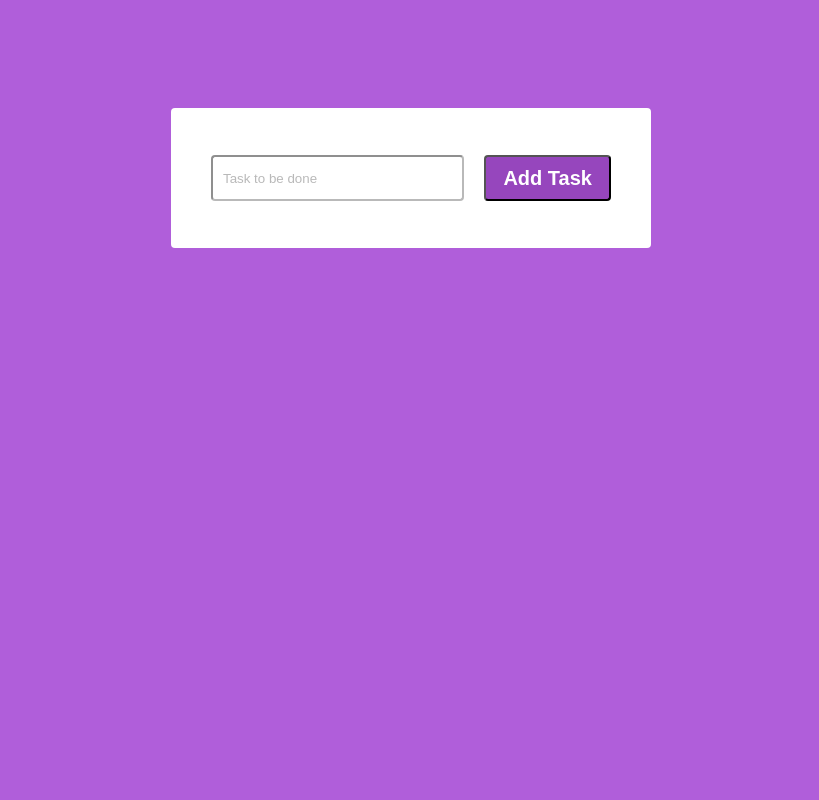
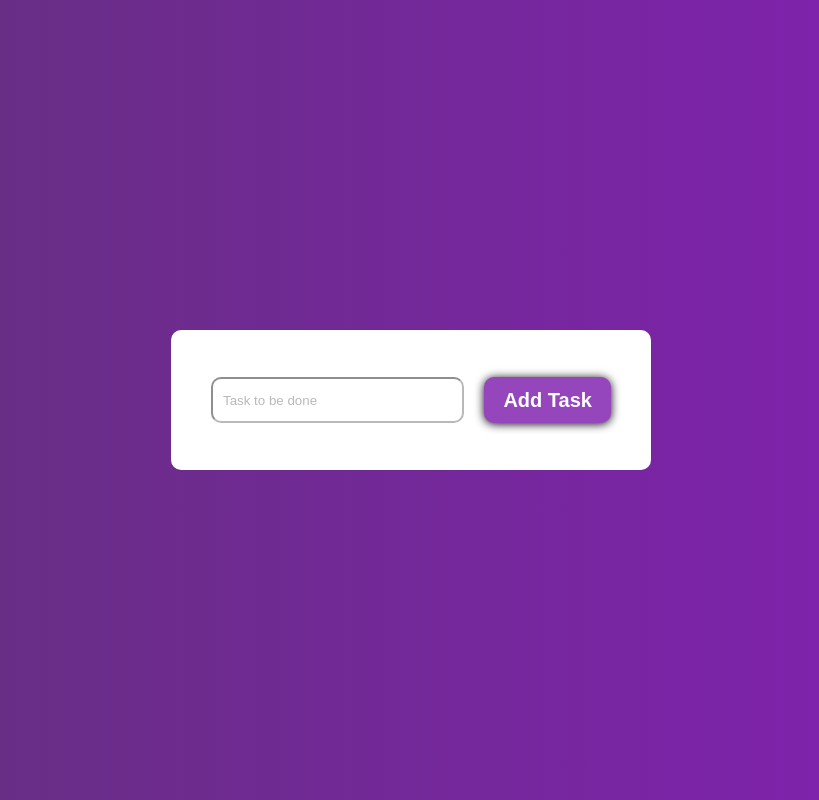
Before and after one commit to SwathiSathiyamoorthi/To-Do-List, a plain HTML site: page index.html in a window 1280 px wide. Shown: the whole page, without its empty margins (229-1048 px from the left). Drawn offline with Linux system fonts and the light colour scheme.

Commit message:
added styles

```diff
--- a/script.js
+++ b/script.js
@@ -7,7 +7,7 @@ let newButton;
 submit.addEventListener('click',(event)=>{
     if(task.value!=''){
     list.push(task.value);
-    newTask=document.createElement('div');
+    newTask=document.createElement('button');
     newTask.textContent=task.value;
     newTask.id=list.length-1;
     tasklist.appendChild(newTask);
--- a/styles.css
+++ b/styles.css
@@ -1,13 +1,18 @@
 body{
-    background-color: rgb(176, 94, 218);
+    background-image:linear-gradient(to right,rgb(98, 49, 123),rgb(132, 32, 182));
+    margin: 0;
     font-family:Arial, Helvetica, sans-serif;
+    display: flex;
+    justify-content: center;
+    height: 100vh;
+    align-items: center;
 }
 #container{
-   background-color:rgb(176, 94, 218);
+  /* background-color:rgb(176, 94, 218);
+   background-image:linear-gradient(to right,rgb(100, 40, 131),rgb(188, 154, 205));*/
    display: grid;
    gap:50px;
    justify-content: center;
-   padding-top: 100px;
 }
 #newtask{
     background-color: white;
@@ -20,17 +25,17 @@ body{
     align-items:center;
     height:100px;
     width:400px;
-    border-radius: 4px;
+    border-radius: 10px;
 }
 #task{
     height: 40px;
-    border-radius: 4px;
+    border-radius: 10px;
     opacity: 0.5;
     padding-left:10px;
 }
 #submit{
     height: 46px;
-    border-radius: 4px;
+    border-radius: 10px;
     font-size:20px;
     font-weight: bold;
     padding: 10px;
@@ -41,12 +46,11 @@ body{
 #tasks{
     background-color: white;
     color:black;
-    display: grid;
-    justify-content:start;
     align-items:space-evenly;
     height: auto;
     padding: 20px;
     display: none;
+    border-radius: 10px;
 }
 #tasklist{
     height: auto;
@@ -56,8 +60,7 @@ body{
 
 }
 #tasklist{
-    justify-content:start;
-    border-radius: 4px;
+    border-radius: 10px;
     font-size:20px;
     padding: 10px;
     background-color:rgb(255, 255, 255);
@@ -65,3 +68,13 @@ body{
     display: none;
     position: relative;
 }
+button{
+    height:48px;
+    width:100%;
+    background-color: rgb(254, 254, 254);
+    color:rgb(150, 70, 189);
+    font-size: 20px;
+    border-radius: 10px;
+    border: none;
+    box-shadow: 0px 1px 10px 0px rgb(13, 4, 17);
+}
```
